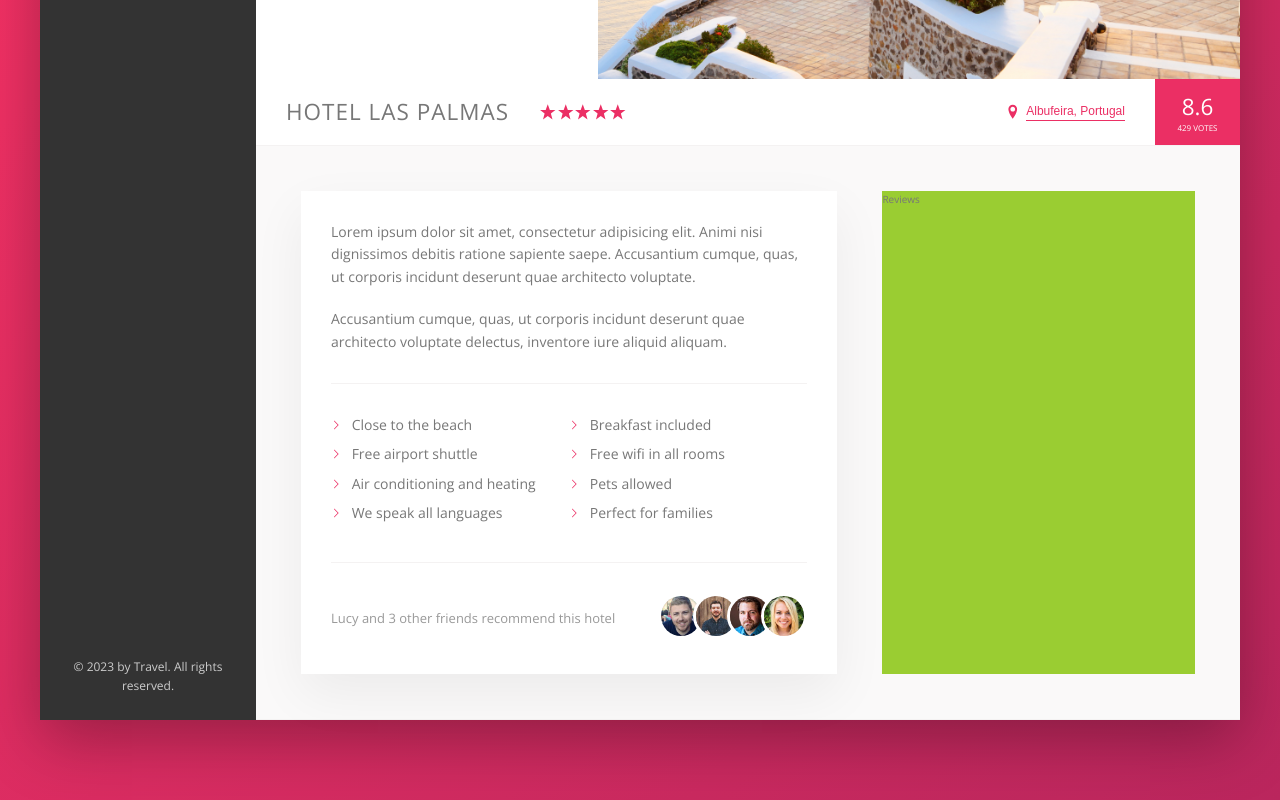
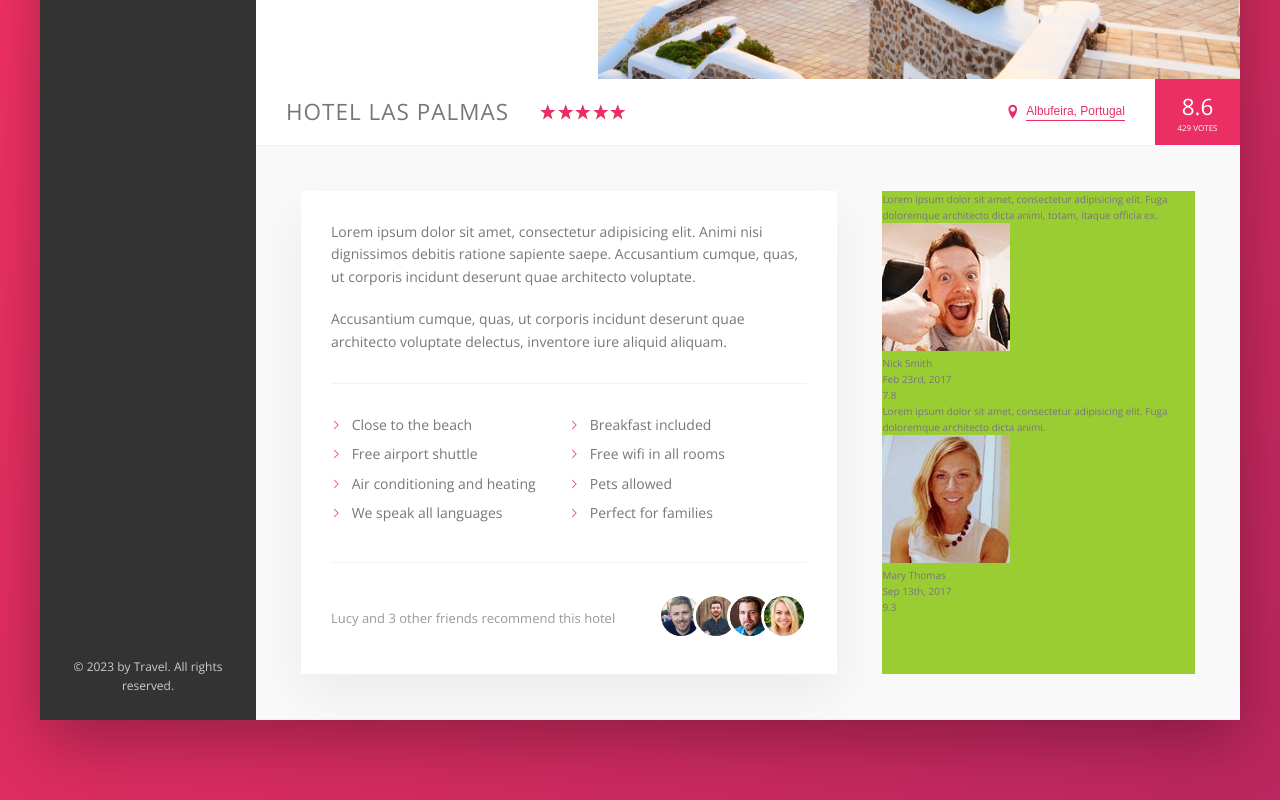
Before and after one commit to Illia-Br/travel, a website: page index.html in a window 1280 px wide. Shown: the part 456-1256 px from the top of the page. Drawn offline with nearby package versions, Linux system fonts and the light colour scheme.

Commit message:
add user reviews section

```diff
--- a/index.html
+++ b/index.html
@@ -180,7 +180,31 @@
                             </div>
                         </div>
                         <div class="user-reviews">
-                            Reviews
+                            <figure class="review">
+                                <blockquote class="review__text">
+                                    Lorem ipsum dolor sit amet, consectetur adipisicing elit. Fuga doloremque architecto dicta animi, totam, itaque officia ex.
+                                </blockquote>
+                                <figcaption class="review__user">
+                                    <img src="img/user-1.jpg" alt="User 1" class="review__photo">
+                                    <div class="review__user-box"><p class="review__user-name">Nick Smith</p>
+                                    <p class="review__user-date">Feb 23rd, 2017</p>
+                                </div>
+                                <div class="review__rating">7.8</div>
+                                </figcaption>
+                            </figure>
+
+                            <figure class="review">
+                                <blockquote class="review__text">
+                                    Lorem ipsum dolor sit amet, consectetur adipisicing elit. Fuga doloremque architecto dicta animi.
+                                </blockquote>
+                                <figcaption class="review__user">
+                                    <img src="img/user-2.jpg" alt="User 2" class="review__photo">
+                                    <div class="review__user-box"><p class="review__user-name">Mary Thomas</p>
+                                    <p class="review__user-date">Sep 13th, 2017</p>
+                                </div>
+                                <div class="review__rating">9.3</div>
+                                </figcaption>
+                            </figure>
                         </div>
                     </div>
                 </main>
```
Also changed, not shown: img/text.txt (deleted, +0 -17 lines).
